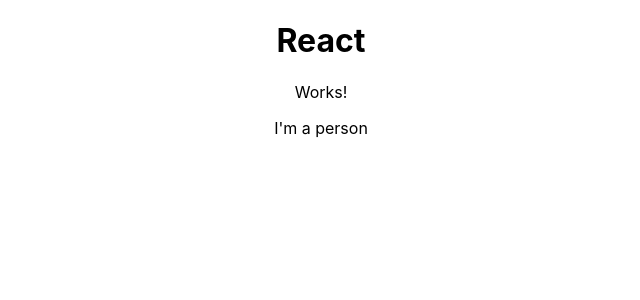
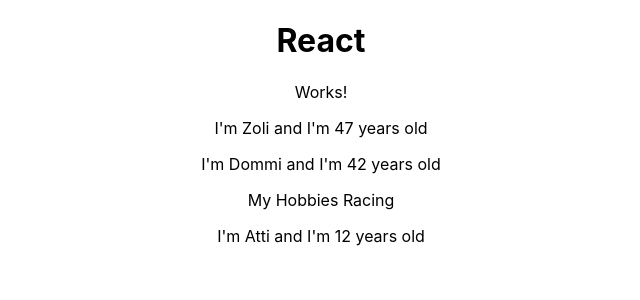
Before and after one commit to ZoltanKassai/Reactjs-sandbox, a React (Create React App) app: page / in a window 1280 px wide. Shown: the top 300 px of the page, without its empty margins (319-959 px from the left). Built offline with nearby package versions, Linux system fonts and the light colour scheme.

Commit message:
first dinamic component

```diff
--- a/src/App.js
+++ b/src/App.js
@@ -7,9 +7,11 @@
       <div className='App'>
           <h1>React</h1>
           <p>Works!</p>
-          <Person/>
+          <Person name='Zoli' age='47'/>
+          <Person name='Dommi' age='42'>My Hobbies Racing </Person>
+          <Person name='Atti' age='12'/>
       </div>
-  );
+    );
 }
 
 export default App;
--- a/src/Person/Person.js
+++ b/src/Person/Person.js
@@ -1,7 +1,12 @@
 import React from "react";
 
-const person = () => {
-    return <p>I'm a person</p>
+const person = (props) => {
+    return (
+        <div>
+            <p>I'm {props.name} and I'm {props.age} years old</p>
+            <p> {props.children} </p>
+        </div>
+    )
 };
 
 export default person;
```
